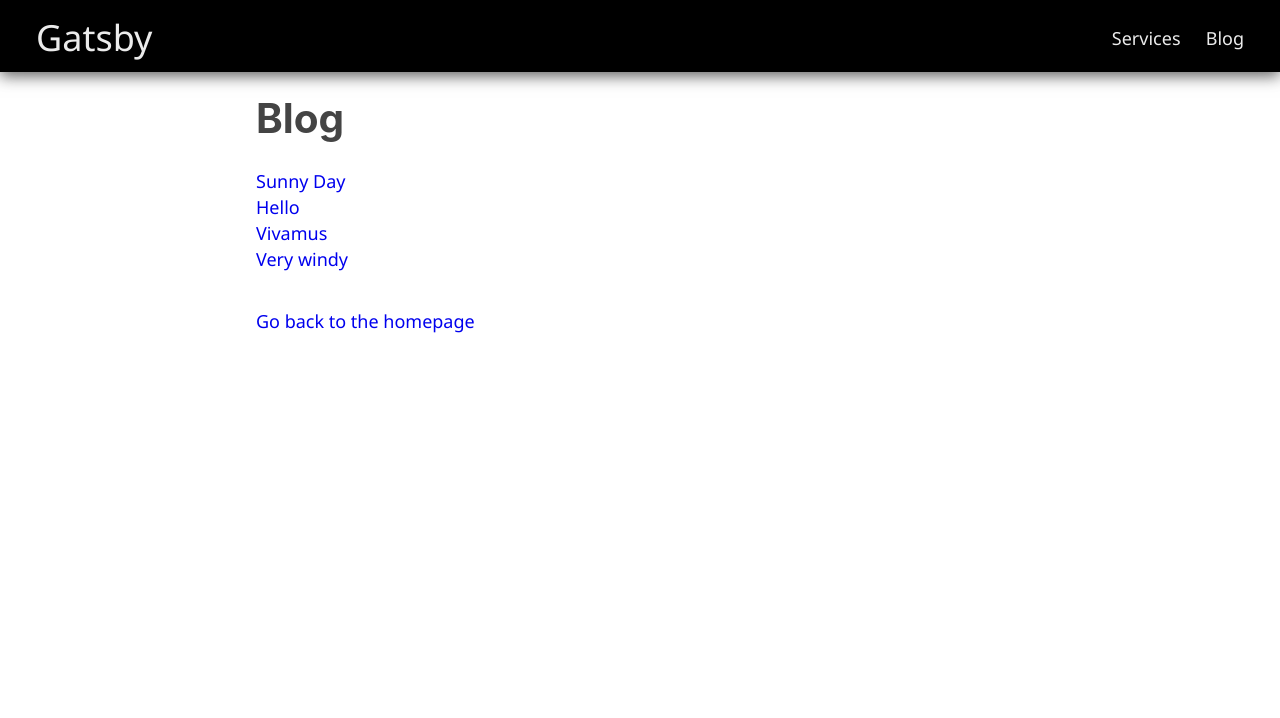
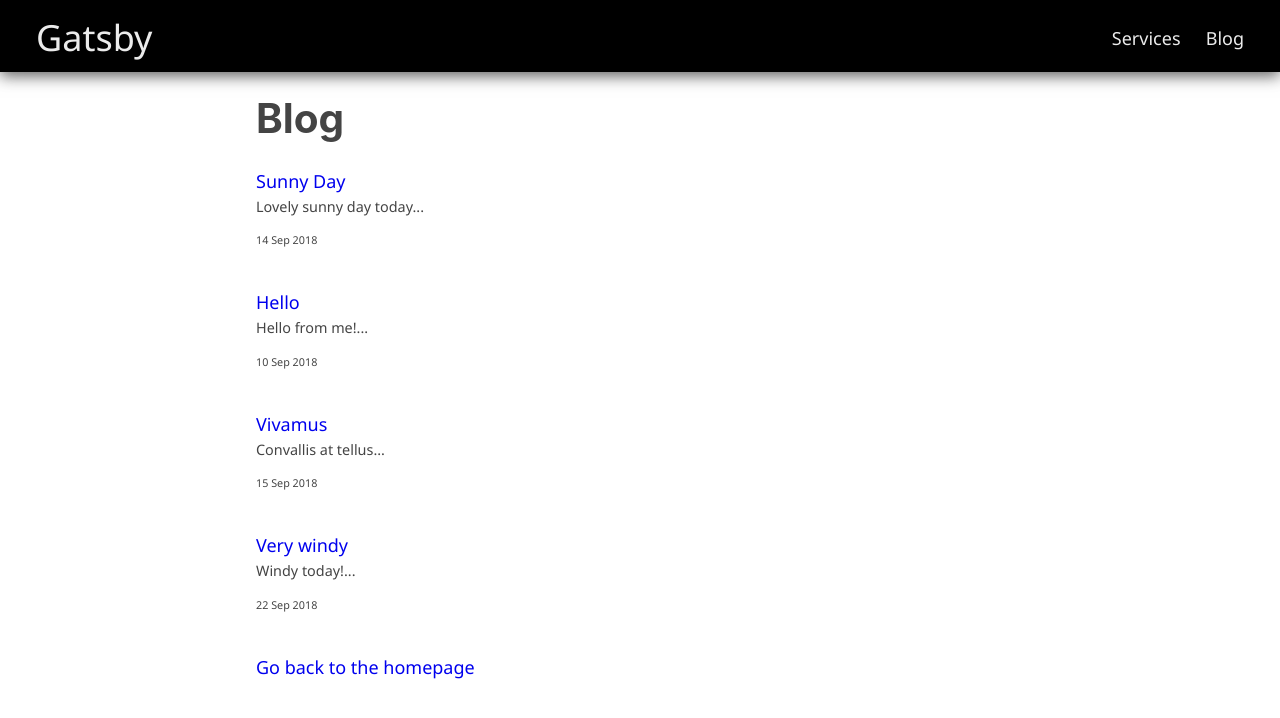
Before and after one commit to mark-williams/gatsby-site, a Gatsby site: page /blog in a window 1280 px wide. Built offline with nearby package versions, Linux system fonts and the light colour scheme; Gatsby itself is replaced by a stand-in of ours.

Commit message:
chore: add some more info to blog list item

```diff
--- a/src/pages/blog.js
+++ b/src/pages/blog.js
@@ -5,14 +5,31 @@ import styled from 'styled-components';
 import Layout from '../components/layout';
 import Section from '../components/Section';
 import SectionBody from '../components/SectionBody';
+import colours from '../style/colours';
 
 const BlogsList = styled.div`
+  margin-bottom: 2rem;
+`;
+
+const Excerpt = styled.div`
+  font-size: 0.8em;
+  font-color: ${colours.lightGrey};
+  margin-bottom: 0.4rem;
+`;
+
+const Date = styled.div`
+  font-size: 0.6rem;
   margin-bottom: 2rem;
 `;
 
 const BlogItem = ({ item }) => (
   <div>
     <Link to={item.frontmatter.path}>{item.frontmatter.title}</Link>
+    <Excerpt>
+      {item.frontmatter.excerpt}
+      ...
+    </Excerpt>
+    <Date>{item.frontmatter.date}</Date>
   </div>
 );
 BlogItem.propTypes = {
--- a/src/style/colours.js
+++ b/src/style/colours.js
@@ -1,5 +1,6 @@
 export default {
   white: '#FFF',
+  lightGrey: '#777',
   darkGrey: '#444',
   black: '#000',
   color1: '#4d417f',
```
